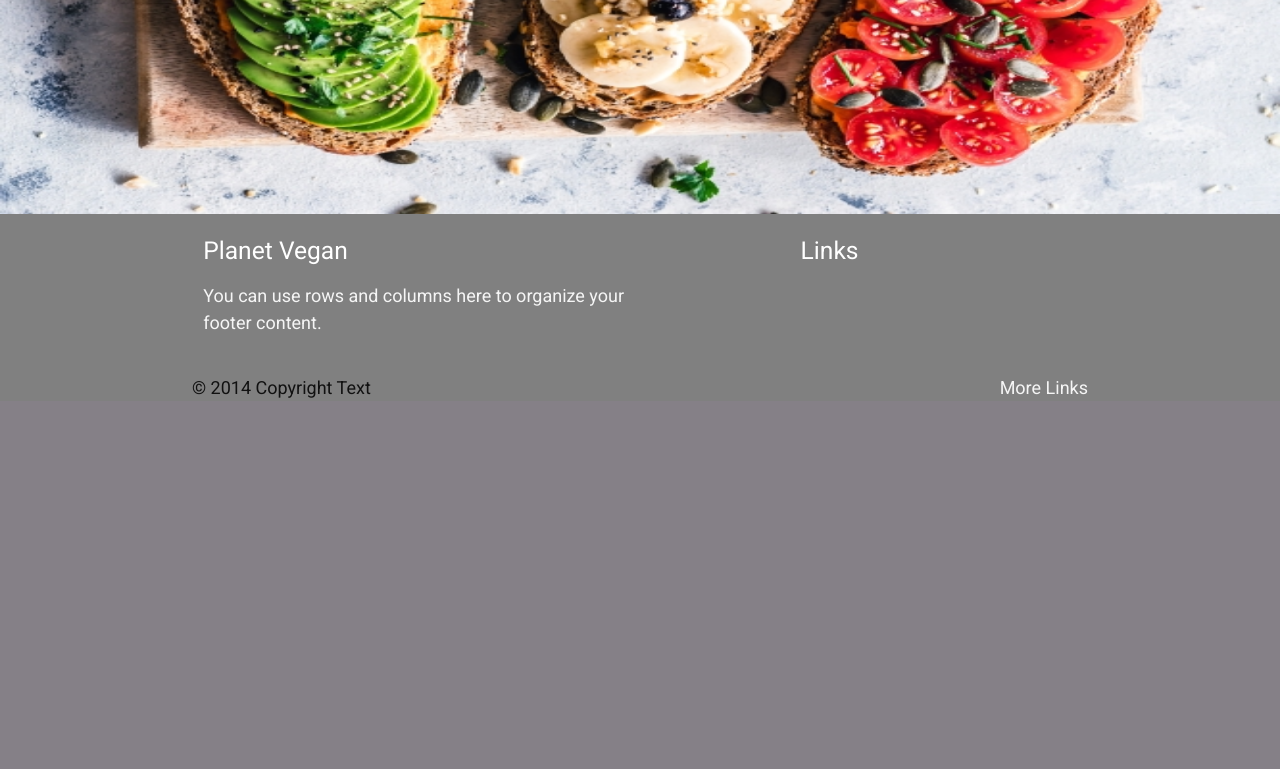
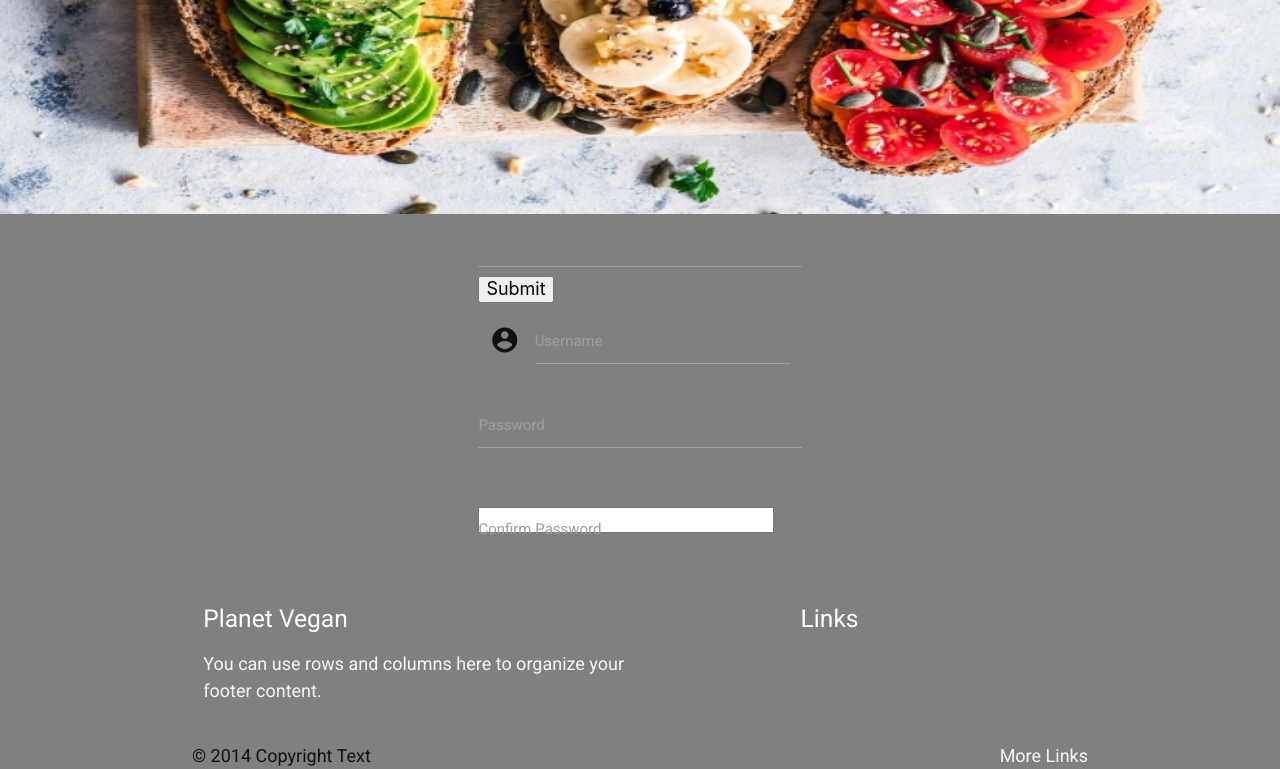
Before and after one commit to Tabita99/Planet-Vegan, a Flask app: page /sign_up in a window 1280 px wide. Shown: the part 490-1259 px from the top of the page. Before the commit the page ends 888 px from the top, so only its background shows below. Run offline with Flask 2, Linux system fonts and the light colour scheme; some libraries are stand-ins or nearby versions; some web fonts are replaced.

Commit message:
signup form added

```diff
--- a/templates/signup.html
+++ b/templates/signup.html
@@ -2,7 +2,31 @@
 {% block content %}
 
 <div class="parallax">
-	    <img class="background-image" src="static/images/vegan-picture.jpg" alt="vegan lunch">
+	<img class="background-image" src="static/images/vegan-picture.jpg" alt="vegan lunch">
 </div>
+	<div class="row">
+		<form class="col s12 ">
+			<input type="text"><input type="submit" value="Submit">
+				<div>
+					<div class="input-field col s12">
+						<i class="material-icons prefix">account_circle</i>
+						<input id="username" name="username" type="text" class="validate">
+						<label for="username">Username</label>
+					</div>
+				</div>
+				<div class="row">
+					<div class="input-field col s12">
+						<input id="password" type="password" class="validate">
+						<label for="password">Password</label>
+					</div>
+				</div>
+                <div class="row">
+					<div class="input-field col s12">
+						<input id="confirm-password" type="confirm-password" class="validate">
+						<label for="confirm-password">Confirm Password</label>
+					</div>
+				</div>
+		</form>
+	</div>
 
 {% endblock %}
```
